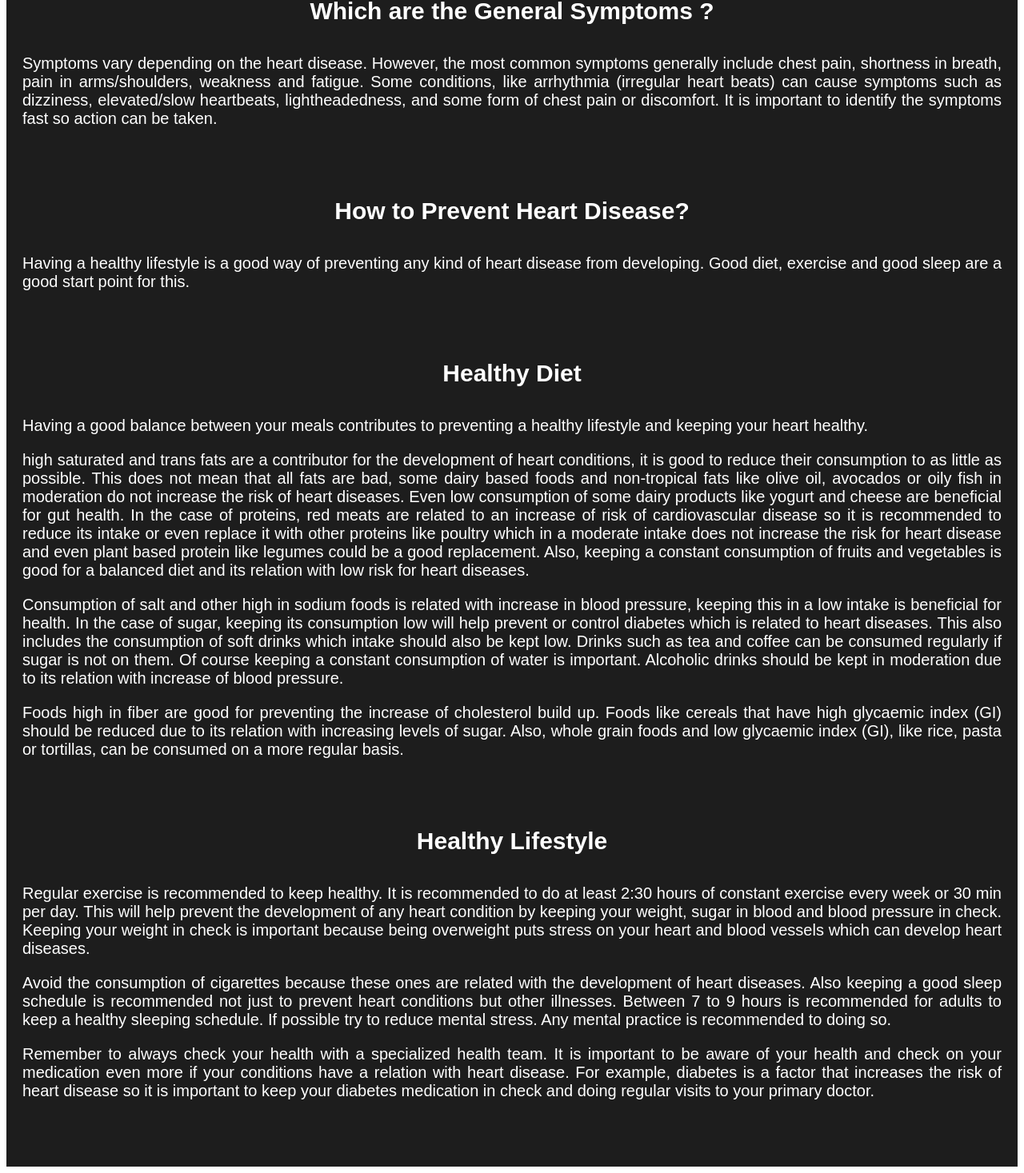
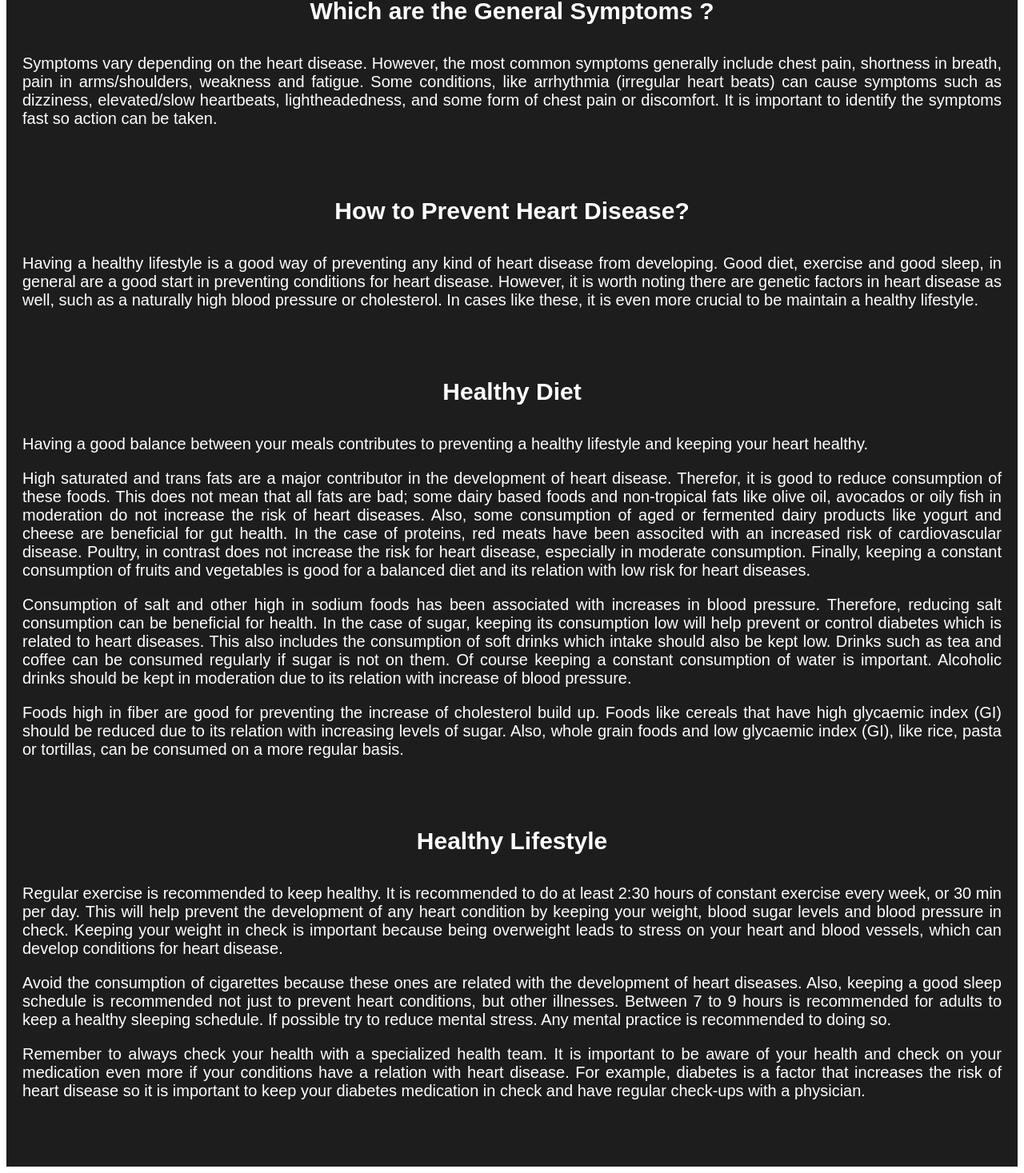
Before and after one commit to ethanotran/HeartDiseaseWebsite, a React (Create React App) app in the folder website/website/: page /Info in a window 1280 px wide. Shown: the part 961-2428 px from the top of the page at 80% size. Built offline with nearby package versions, Linux system fonts and the light colour scheme.

Commit message:
made grammattical changes to info and results pages

```diff
--- a/website/website/src/pages/info.js
+++ b/website/website/src/pages/info.js
@@ -32,7 +32,9 @@ export default function Info() {
 
           <h2 className="titles">How to Prevent Heart Disease? </h2>
 
-        <p>Having a healthy lifestyle is a good way of preventing any kind of heart disease from developing. Good diet, exercise and good sleep are a good start point for this.
+        <p>Having a healthy lifestyle is a good way of preventing any kind of heart disease from developing. Good diet, exercise and good sleep, in general are a good start in preventing
+          conditions for heart disease. However, it is worth noting there are genetic factors in heart disease as well, such as a naturally high blood pressure or cholesterol. In cases like these,
+          it is even more crucial to be maintain a healthy lifestyle.
         </p>
 
 
@@ -40,12 +42,12 @@ export default function Info() {
           <h2 className="titles">Healthy Diet</h2>
 
         <p>Having a good balance between your meals contributes to preventing a healthy lifestyle and keeping your heart healthy. </p>
-        <p>high saturated and trans fats are a contributor for the development of heart conditions, it is good to reduce their consumption to as little as possible.
-          This does not mean that all fats are bad, some dairy based foods and non-tropical fats like olive oil, avocados or oily fish in moderation do not increase the risk of heart diseases.
-          Even low consumption of some dairy products like yogurt and cheese are beneficial for gut health. In the case of proteins, red meats are related to an increase of risk of cardiovascular disease so it is recommended to reduce its intake or even replace it with other proteins like poultry which in a moderate intake does not increase the risk for heart disease and  even plant based protein like legumes could be a good replacement.
-          Also, keeping a constant consumption of fruits and vegetables is good for a balanced diet and its relation with low risk for heart diseases.
+        <p>High saturated and trans fats are a major contributor in the development of heart disease. Therefor, it is good to reduce consumption of these foods.
+          This does not mean that all fats are bad; some dairy based foods and non-tropical fats like olive oil, avocados or oily fish in moderation do not increase the risk of heart diseases.
+          Also, some consumption of aged or fermented dairy products like yogurt and cheese are beneficial for gut health. In the case of proteins, red meats have been associted with an increased risk of cardiovascular disease. Poultry, in contrast does not increase the risk for heart disease, especially in moderate consumption.
+          Finally, keeping a constant consumption of fruits and vegetables is good for a balanced diet and its relation with low risk for heart diseases.
         </p>
-        <p>Consumption of salt and other high in sodium foods is related with increase in blood pressure, keeping this in a low intake is beneficial for health.
+        <p>Consumption of salt and other high in sodium foods has been associated with increases in blood pressure. Therefore, reducing salt consumption can be beneficial for health.
           In the case of sugar, keeping its consumption low will help prevent or control diabetes which is related to heart diseases.
           This also includes the consumption of soft drinks which  intake should also be kept low. Drinks such as tea and coffee can be consumed regularly if sugar is not on them. Of course keeping a constant consumption of water is important.
           Alcoholic drinks should be kept in moderation due to its relation with increase of blood pressure.
@@ -57,18 +59,18 @@ export default function Info() {
 
           <h2 className="titles" >Healthy Lifestyle</h2>
 
-        <p>Regular exercise is recommended to keep healthy. It is recommended to do at least 2:30 hours of constant exercise every week or 30 min per day.
-          This will help prevent the development of any heart condition by keeping your weight, sugar in blood and blood pressure in check.
-          Keeping your weight in check is important because being overweight puts stress on your heart and blood vessels which can develop heart diseases.
+        <p>Regular exercise is recommended to keep healthy. It is recommended to do at least 2:30 hours of constant exercise every week, or 30 min per day.
+          This will help prevent the development of any heart condition by keeping your weight, blood sugar levels and blood pressure in check.
+          Keeping your weight in check is important because being overweight leads to stress on your heart and blood vessels, which can develop conditions for heart disease.
         </p>
         <p>Avoid the consumption of cigarettes because these ones are related with the development of heart diseases.
-           Also keeping a good sleep schedule is recommended not just to prevent heart conditions but other illnesses.
+           Also, keeping a good sleep schedule is recommended not just to prevent heart conditions, but other illnesses.
             Between 7 to 9 hours is recommended for adults to keep a healthy sleeping schedule. If possible try to reduce mental stress.
             Any mental practice is recommended to doing so.
         </p>
         <p>Remember to always check your health with a specialized health team.
            It is important to be aware of your health and check on your medication even more if your conditions have a relation with heart disease. For example,
-            diabetes is a factor that increases the risk of heart disease so it is important to keep your diabetes medication in check and doing regular visits to your primary doctor.
+            diabetes is a factor that increases the risk of heart disease so it is important to keep your diabetes medication in check and have regular check-ups with a physician.
         </p>
         </div>
         </div>
```
